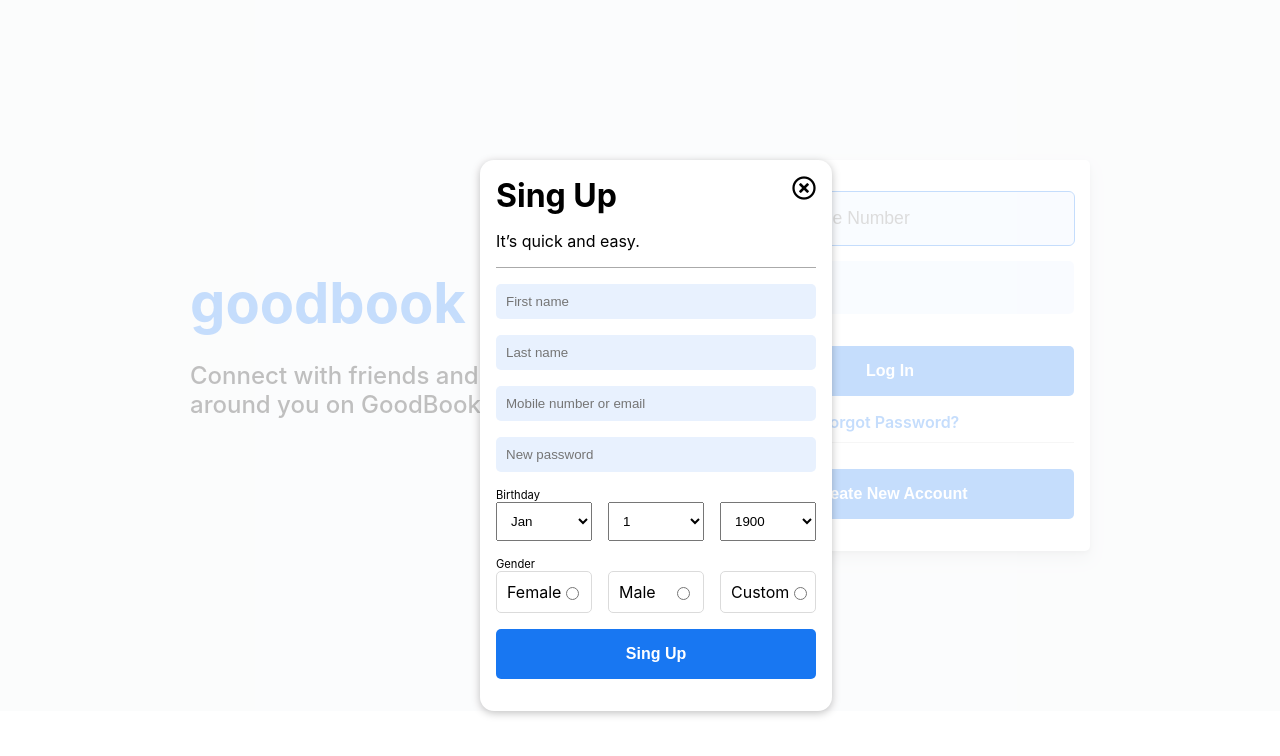
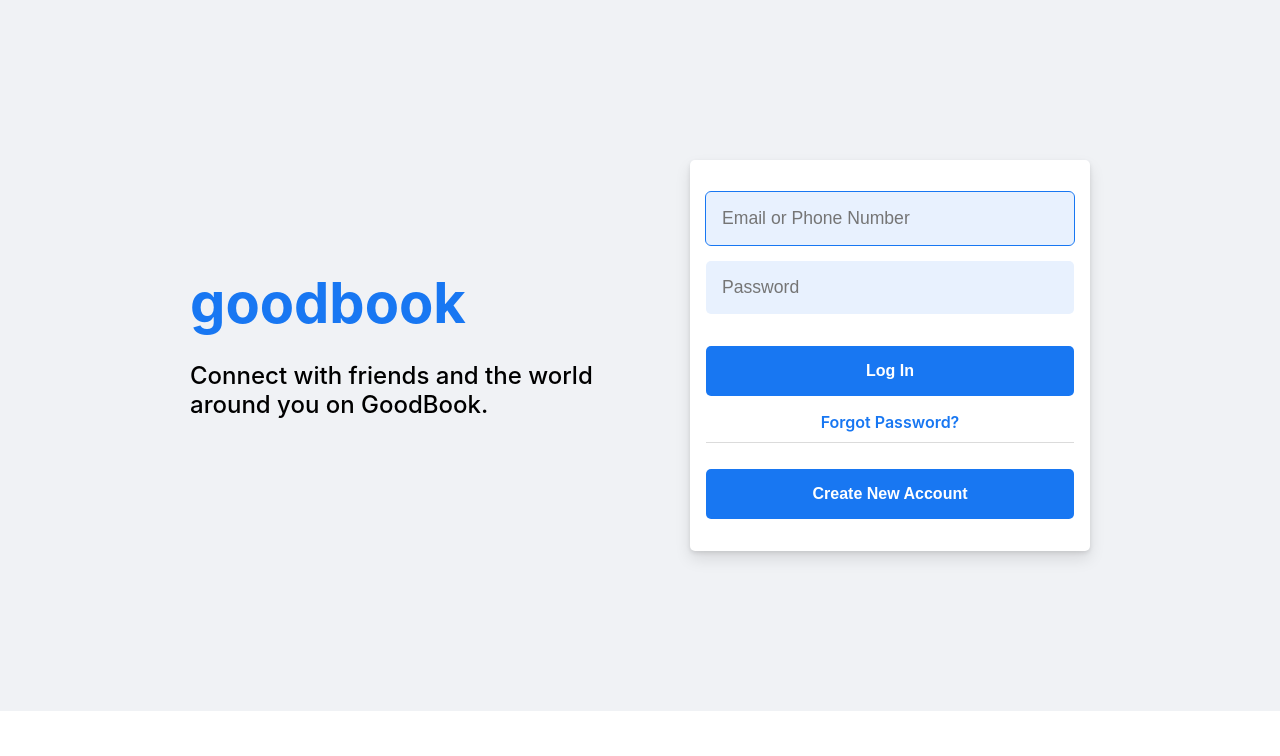
Before and after one commit to Naoto-110616/Goodbook_react-app, a React (Create React App) app in the folder goodbook-react/: page / in a window 1280 px wide. Shown: the top 756 px of the page. Built offline with nearby package versions, Linux system fonts and the light colour scheme.

Commit message:
add modal action

```diff
--- a/goodbook-react/src/App.js
+++ b/goodbook-react/src/App.js
@@ -1,12 +1,22 @@
+import { useState } from "react";
 import Login from "./components/Login/Login";
 import "./App.css";
 import Signup from "./components/Signup/Signup";
 
 function App() {
+	const [signupIsShown, setSignupIsShown] = useState(false);
+
+	const showSignupHandler = () => {
+		setSignupIsShown(true);
+	};
+	const hideSignupHandler = () => {
+		setSignupIsShown(false);
+	};
+
 	return (
 		<div className="App">
-			<Signup />
-			<Login />
+			{signupIsShown && <Signup onClose={hideSignupHandler} />}
+			<Login onShowSignup={showSignupHandler} />
 		</div>
 	);
 }
--- a/goodbook-react/src/components/Login/Login.js
+++ b/goodbook-react/src/components/Login/Login.js
@@ -2,7 +2,7 @@ import classes from "./Login.module.css";
 import Input from "../UI/Input";
 import Button from "../UI/Button";
 
-const Login = () => {
+const Login = (props) => {
 	return (
 		<>
 			<section className={classes.login}>
@@ -35,7 +35,7 @@ const Login = () => {
 						<div className={classes.remenber}>
 							<a href="/">Forgot Password?</a>
 						</div>
-						<Button>Create New Account</Button>
+						<Button onClick={props.onShowSignup}>Create New Account</Button>
 					</div>
 				</div>
 			</section>
--- a/goodbook-react/src/components/Signup/Signup.js
+++ b/goodbook-react/src/components/Signup/Signup.js
@@ -70,7 +70,7 @@ const YEAR = [
 	2017, 2018, 2019, 2020, 2021,
 ];
 
-const Signup = () => {
+const Signup = (props) => {
 	const month = MONTH.map((data) => (
 		<option value={data.value}>{data.month}</option>
 	));
@@ -86,7 +86,7 @@ const Signup = () => {
 							<p>It’s quick and easy.</p>
 						</div>
 						<div className={classes["signup-x"]}>
-							<i class="far fa-times-circle"></i>
+							<i onClick={props.onClose} class="far fa-times-circle"></i>
 						</div>
 					</div>
 					<Input signup="ture" input={{ placeholder: "First name" }} />
--- a/goodbook-react/src/components/Signup/Signup.module.css
+++ b/goodbook-react/src/components/Signup/Signup.module.css
@@ -4,6 +4,9 @@
 	display: flex;
 	justify-content: space-between;
 	border-bottom: 1px solid #aaa;
+}
+.signup-x {
+	cursor: pointer;
 }
 .signup-text h2 {
 	margin: 0;
--- a/goodbook-react/src/components/UI/Button.js
+++ b/goodbook-react/src/components/UI/Button.js
@@ -2,7 +2,10 @@ import classes from "./Button.module.css";
 
 const Button = (props) => {
 	return (
-		<button className={`${props.className} ${classes.button}`}>
+		<button
+			onClick={props.onClick}
+			className={`${props.className} ${classes.button}`}
+		>
 			{props.children}
 		</button>
 	);
--- a/goodbook-react/src/components/UI/Modal/Modal.module.css
+++ b/goodbook-react/src/components/UI/Modal/Modal.module.css
@@ -20,3 +20,13 @@
 	z-index: 30;
 	animation: slide-down 300ms ease-out forwards;
 }
+@keyframes slide-down {
+	from {
+		opacity: 0;
+		transform: translateY(-3rem);
+	}
+	to {
+		opacity: 1;
+		transform: translateY(0);
+	}
+}
```
